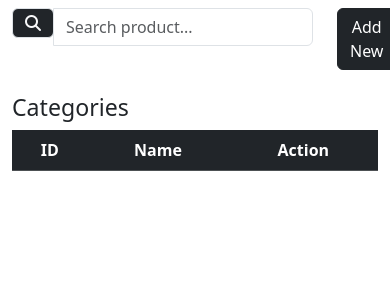
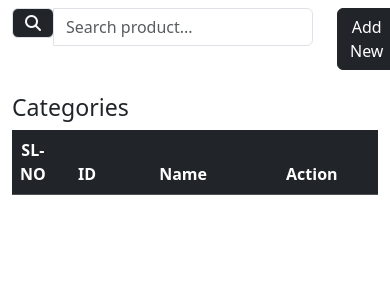
Before and after one commit to aqashii/lnb-manage-products, a PHP site: template pages/categories.php in a window 390 px wide. Shown: the part 56-356 px from the top of the page. Run offline with PHP 8.4, Linux system fonts and the light colour scheme; the template is opened without the code that fills it, so the values that code supplies are empty; data comes from the database, SQL or seed files in the repository.

Commit message:
added count column in category page as SLNO and table make as responsive

```diff
--- a/assets/css/style.css
+++ b/assets/css/style.css
@@ -11,3 +11,6 @@ td{
     display: flex!important;
     justify-content: center;
 }
+th {
+    text-align: center;
+}
--- a/assets/js/script.js
+++ b/assets/js/script.js
@@ -60,10 +60,11 @@ function getproductrow(product) {
 }
 
 //function to get categories from database
-function getCategoryRow(category) {
+function getCategoryRow(category,count) {
   var categoryRow = "";
   if (category) {
     categoryRow = `<tr>
+    <th scope="row">${count}</th>
     <th scope="row">${category.id}</th>
     <td>${category.name}</td>
     <td><div class="d-flex">
@@ -130,8 +131,10 @@ function getCategories() {
       console.log(rows);
       if (rows.categories) {
         var categorieslist = "";
+        var count = 1;
         $.each(rows.categories, function (index, category) {
-          categorieslist += getCategoryRow(category);
+          categorieslist += getCategoryRow(category,count);
+          count++;
         });
         $("#cat_table tbody").html(categorieslist);
 
--- a/pages/categories.php
+++ b/pages/categories.php
@@ -37,9 +37,12 @@ $categories = $dbObj->getCategory();
     <!-- modal includes -->
     <?php include 'editcat.php'; ?>
     <h3>Categories</h3>
+    <div class="table-responsive">
+
         <table class="table" id="cat_table">
-        <thead class="table-dark text-center" >
+            <thead class="table-dark text-center">
                 <tr>
+                    <th scope="col" style="width: 5%;">SL-NO</th>
                     <th scope="col">ID</th>
                     <th scope="col">Name</th>
                     <th scope="col">Action</th>
@@ -52,6 +55,7 @@ $categories = $dbObj->getCategory();
             </tbody>
         </table>
     </div>
+</div>
 <!-- page nation -->
 <nav aria-label="Page navigation example" id="pagination">
     <!-- <ul class="pagination justify-content-center">
@@ -63,8 +67,8 @@ $categories = $dbObj->getCategory();
         </ul> -->
 </nav>
 <!-- hidden inputs -->
-<input type="hidden" name="currentpage" value="1" id="currentpage" >
-<input type="hidden" name="thispage" id="thispage" value="category-page" >
+<input type="hidden" name="currentpage" value="1" id="currentpage">
+<input type="hidden" name="thispage" id="thispage" value="category-page">
 
 <!-- show message div -->
 <div class="container">
--- a/pages/manage_products.php
+++ b/pages/manage_products.php
@@ -45,6 +45,7 @@ $getAllproducts = $dbObj->displayAllproducts();
         <!-- modal includes -->
     <?php include 'viewp.php' ?>
     <?php include 'editp.php' ?>
+    <div class="table-responsive">
     <table class="table" id="ptable">
         <thead class="table-dark text-center">
             <tr>
@@ -70,7 +71,7 @@ $getAllproducts = $dbObj->displayAllproducts();
 <!-- table body of all products -->
         </tbody>
     </table>
-
+    </div>
     <!-- page nation -->
     <nav aria-label="Page navigation example" id="pagination">
         <!-- <ul class="pagination justify-content-center">
```
Lines whose indentation alone changed are shown as unchanged.
